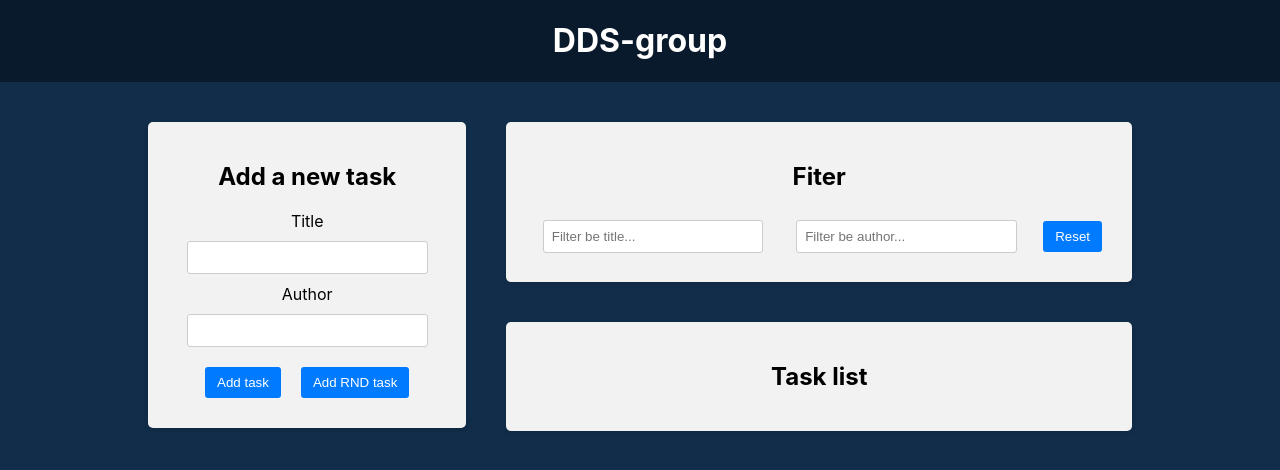
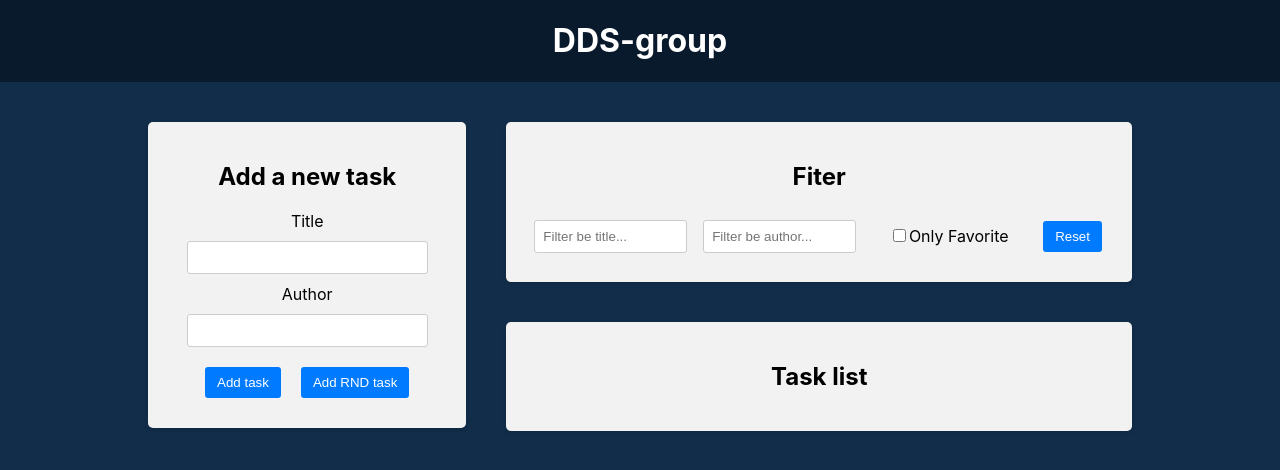
Before and after one commit to Evgeniy-Hurinovich/30-redux, a React (Create React App) app in the folder frontend/: page / in a window 1280 px wide. Shown: the top 470 px of the page. Built offline with nearby package versions, Linux system fonts and the light colour scheme.

Commit message:
348 ch box

```diff
--- a/frontend/src/components/Filter/Fiter.js
+++ b/frontend/src/components/Filter/Fiter.js
@@ -2,24 +2,29 @@
 import {
   setTitleFilter,
   setAuthorFilter,
+  setOnlyFavoritFilter,
   resetFilters,
   selectTitleFilter,
   selectAuthorFilter,
+  selectOnlyFavoriteFilter,
 } from '../../redux/slices/filterSlice'
-
 import './Fiter.css'
 
 const Fiter = () => {
   const dispatch = useDispatch()
   const titleFilter = useSelector(selectTitleFilter)
   const authorFilter = useSelector(selectAuthorFilter)
-
+  const onlyFavoriteFilter = useSelector(selectOnlyFavoriteFilter)
   const handleTitleFilterChange = (e) => {
     dispatch(setTitleFilter(e.target.value))
   }
 
   const handleAuthorFilterChange = (e) => {
     dispatch(setAuthorFilter(e.target.value))
+  }
+
+  const handleOnlyFavoriteFilterChange = () => {
+    dispatch(setOnlyFavoritFilter())
   }
 
   const handleResetFilters = () => {
@@ -46,6 +51,18 @@
             onChange={handleAuthorFilterChange}
           />
         </div>
+
+        <div className="filter-group">
+          <label>
+            <input
+              type="checkbox"
+              checked={onlyFavoriteFilter}
+              onChange={handleOnlyFavoriteFilterChange}
+            />
+            Only Favorite
+          </label>
+        </div>
+
         <button type="button" onClick={handleResetFilters}>
           Reset
         </button>
--- a/frontend/src/redux/slices/filterSlice.js
+++ b/frontend/src/redux/slices/filterSlice.js
@@ -3,6 +3,7 @@
 const initialState = {
   title: '',
   author: '',
+  onlyFavorite: false,
 }
 
 const filterSlice = createSlice({
@@ -15,14 +16,22 @@
     setAuthorFilter: (state, action) => {
       state.author = action.payload
     },
-    resetFilters: (state) => {
+    setOnlyFavoritFilter: (state) => {
+      state.onlyFavorite = !state.onlyFavorite
+    },
+    resetFilters: () => {
       return initialState
     },
   },
 })
 
-export const { setTitleFilter, setAuthorFilter, resetFilters } =
-  filterSlice.actions
+export const {
+  setTitleFilter,
+  setAuthorFilter,
+  resetFilters,
+  setOnlyFavoritFilter,
+} = filterSlice.actions
 export const selectTitleFilter = (state) => state.filter.title
 export const selectAuthorFilter = (state) => state.filter.author
+export const selectOnlyFavoriteFilter = (state) => state.filter.onlyFavorite
 export default filterSlice.reducer
```
